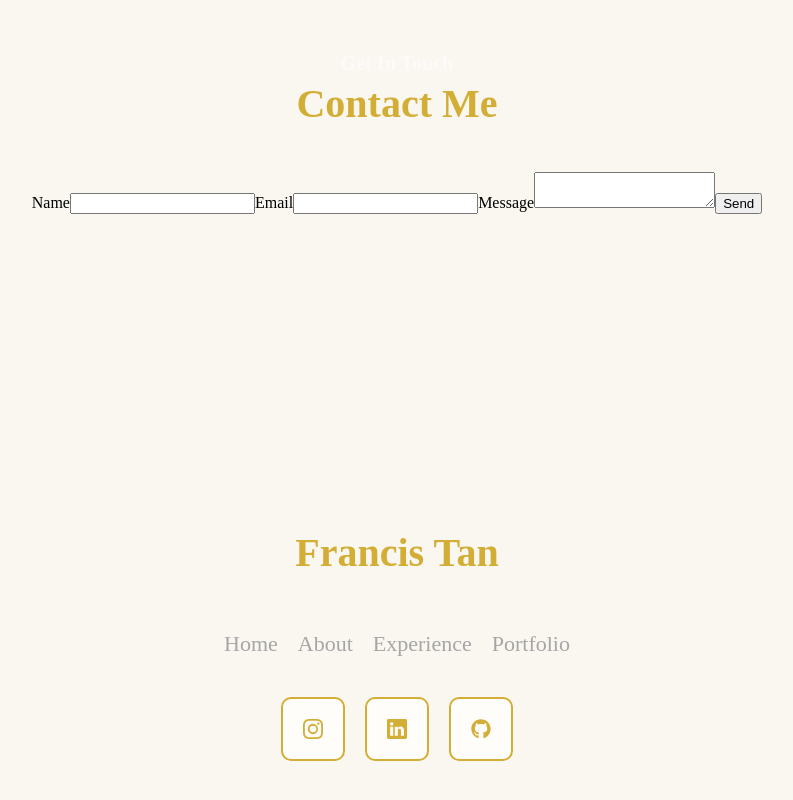
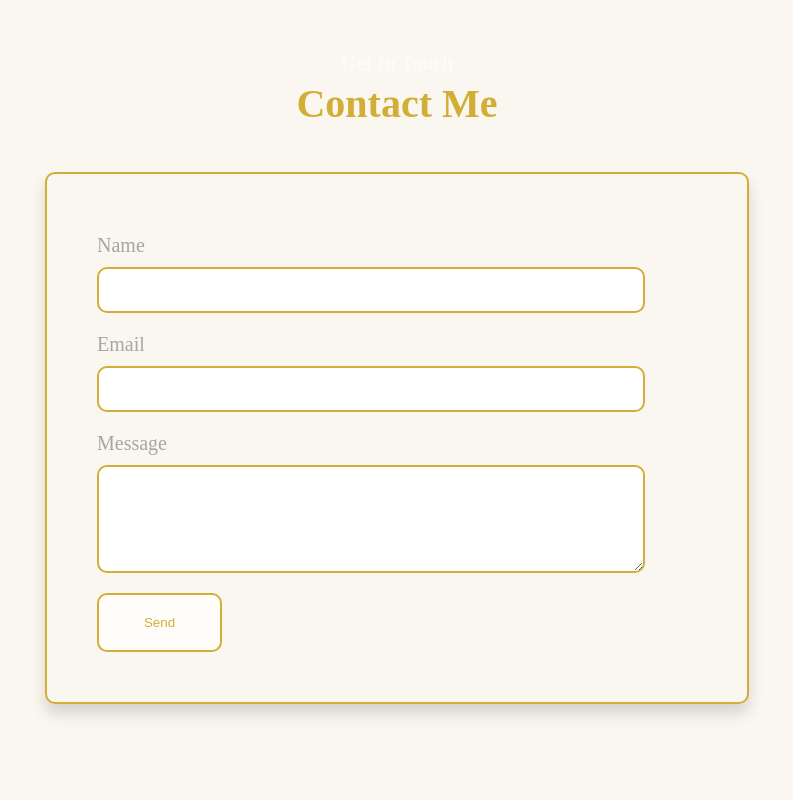
Before and after one commit to frannyngo/portfolio, a React (Create React App) app: page / in a window 1280 px wide. Shown: the part 3862-4662 px from the top of the page, without its empty margins (243-1036 px from the left). Built offline with nearby package versions, Linux system fonts and the light colour scheme.

Commit message:
contact_form_design

```diff
--- a/src/components/contact/contact.js
+++ b/src/components/contact/contact.js
@@ -1,6 +1,13 @@
 import React, { useRef } from "react";
 import { Container, H5, H2 } from "../../global_styles/theme";
-import { Contact_Container } from "./contact_styles";
+import {
+  Contact_Container,
+  Form,
+  Send_Button,
+  Label_Input,
+  Text_Input,
+  Input_Style,
+} from "./contact_styles";
 import { MdOutlineEmail } from "react-icons/md";
 import emailjs from "@emailjs/browser";
 
@@ -32,15 +39,15 @@ export default function Contact() {
       <H5 style={{ color: "rgb(255, 255, 255, 0.6" }}>Get In Touch</H5>
       <H2>Contact Me</H2>
       <Contact_Container>
-        <form ref={form} onSubmit={sendEmail}>
-          <label>Name</label>
-          <input type="text" name="user_name" />
-          <label>Email</label>
-          <input type="email" name="user_email" />
-          <label>Message</label>
-          <textarea name="message" />
-          <input type="submit" value="Send" />
-        </form>
+        <Form ref={form} onSubmit={sendEmail}>
+          <Label_Input>Name</Label_Input>
+          <Input_Style type="text" name="user_name" />
+          <Label_Input>Email</Label_Input>
+          <Input_Style type="email" name="user_email" />
+          <Label_Input>Message</Label_Input>
+          <Text_Input name="message" />
+          <Send_Button type="submit" value="Send" />
+        </Form>
       </Contact_Container>
     </Container>
   );
--- a/src/components/contact/contact_styles.js
+++ b/src/components/contact/contact_styles.js
@@ -13,3 +13,81 @@ export const Contact_Container = styled.div`
     flex-direction: column;
   }
 `;
+
+export const Form = styled.form`
+  display: flex;
+  justify-content: center;
+  border-radius: 10px;
+  border: 2px solid #d3ae36;
+  width: 70%;
+  padding: 50px;
+  flex-direction: column;
+  max-width: 600px;
+  box-shadow: 0px 10px 15px rgb(0, 0, 0, 0.14);
+
+  @media (max-width: 680px) {
+    display: flex;
+    justify-content: center;
+    flex-direction: column;
+    width: 80%;
+    height: 500px;
+    padding: 20px;
+  }
+`;
+
+export const Send_Button = styled.input`
+  display: flex;
+  justify-content: center;
+  align-items: center;
+  color: #d3ae36;
+  border: 2px solid #d3ae36;
+  background: #fffdfa;
+  border-radius: 10px;
+  padding: 20px;
+  cursor: pointer;
+  text-decoration: none;
+  width: 125px;
+  margin-top: 10px;
+
+  &:hover {
+    background: #faf6f0;
+  }
+
+  @media (max-width: 450px) {
+    width: 93%;
+    display: flex;
+    align-items: center;
+    justify-content: center;
+  }
+`;
+
+export const Label_Input = styled.label`
+  color: #a6a6a6;
+  font-size: 20px;
+  margin-top: 10px;
+  margin-bottom: 10px;
+
+  @media (max-width: 450px) {
+    margin-right: 5px;
+  }
+`;
+
+export const Text_Input = styled.textarea`
+  color: #a6a6a6;
+  font-size: 20px;
+  margin-bottom: 10px;
+  border-radius: 10px;
+  border: 2px solid #d3ae36;
+  height: 100px;
+  width: 90%;
+`;
+
+export const Input_Style = styled.input`
+  color: #a6a6a6;
+  font-size: 20px;
+  margin-bottom: 10px;
+  border-radius: 10px;
+  border: 2px solid #d3ae36;
+  width: 90%;
+  height: 40px;
+`;
```
